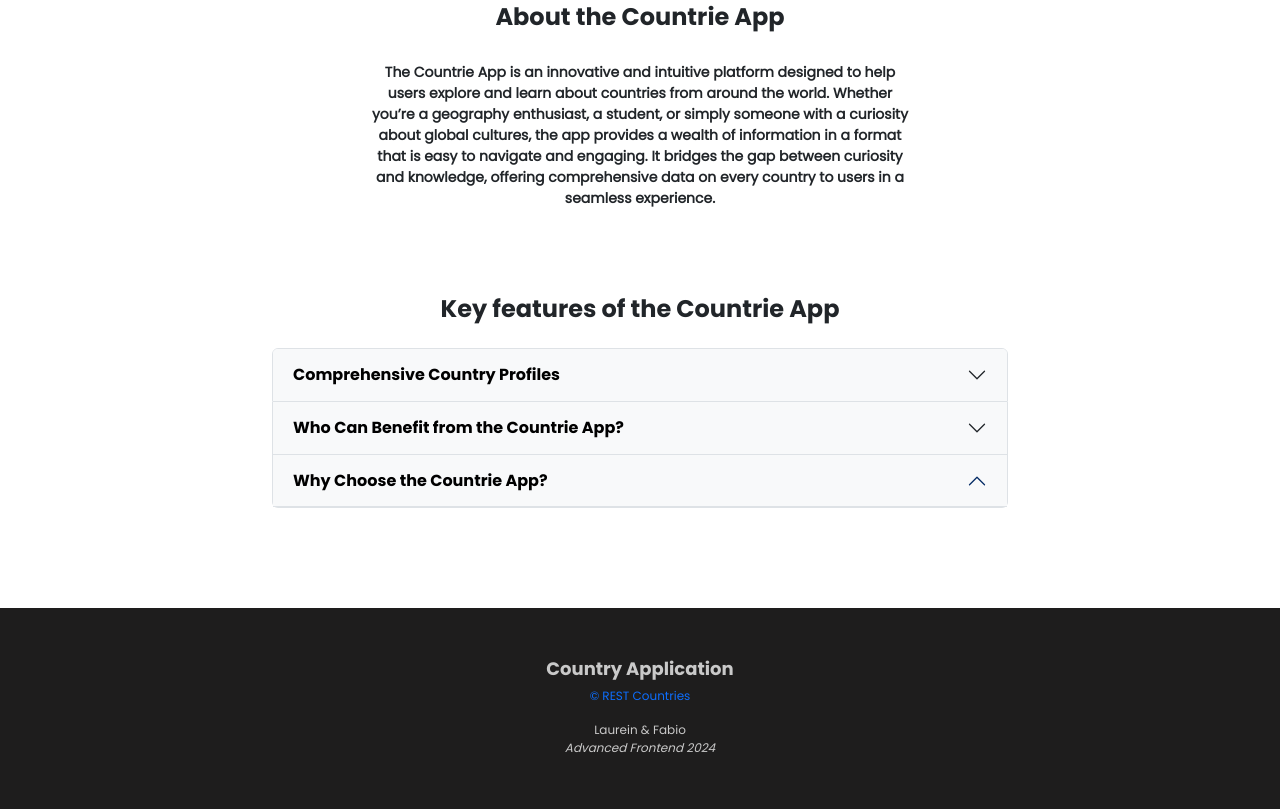
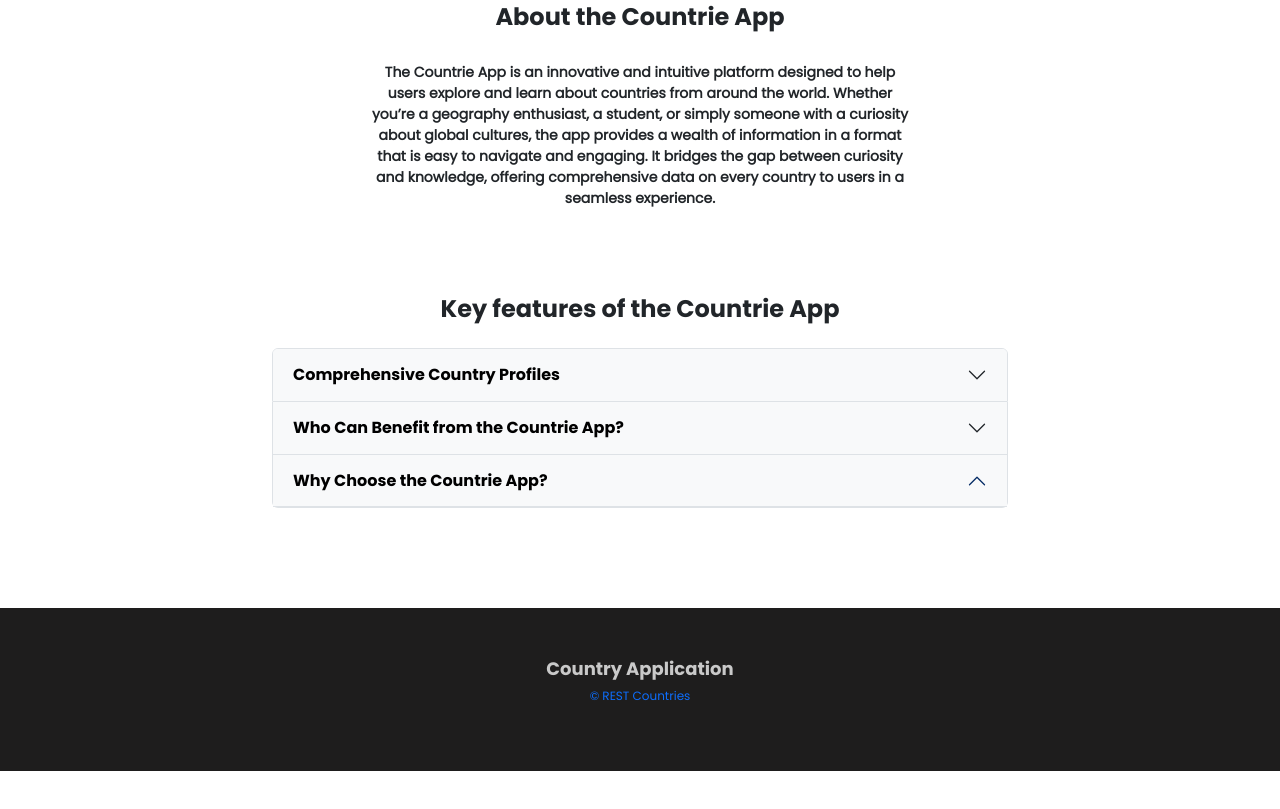
Before and after one commit to fabiovinago/XcelerateCountrieApp, a plain HTML site: page about.html in a window 1280 px wide. Shown: the part 675-1484 px from the top of the page. After the commit the page ends 1446 px from the top, so only its background shows below. Drawn offline with nearby package versions, Linux system fonts and the light colour scheme.

Commit message:
Footer text

```diff
--- a/about.html
+++ b/about.html
@@ -221,7 +221,6 @@
 				&copy; REST Countries
 			</a>
 		</p>
-		<p>Laurein & Fabio <br><em>Advanced Frontend 2024</em></p>
 	</div>
 </footer>
 
```
Also changed, not shown: howtouse.html (+0 -1 lines).
